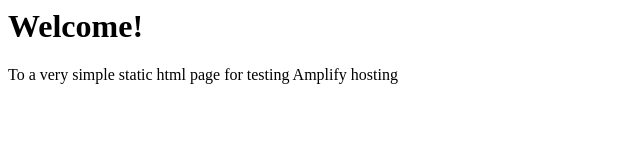
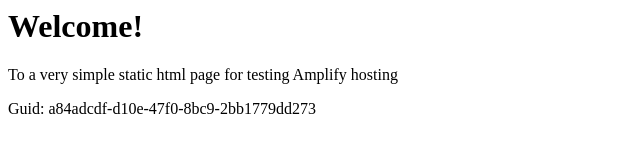
Before and after one commit to aws-aemilia-iad/Github-PR-Commit-Integration-Test-DoNotTouch-v1-prod-us-east-1, a website: page src/index.html in a window 1280 px wide. Shown: the whole page, without its empty margins (0-640 px from the left). Drawn offline with Linux system fonts and the light colour scheme.

Commit message:
commit from integ tests

```diff
--- a/src/index.html
+++ b/src/index.html
@@ -1,3 +1,5 @@
+
+
 <html lang="en">
 
 <head>
@@ -10,6 +12,6 @@
 <body>
     <h1>Welcome!</h1>
     <p>To a very simple static html page for testing Amplify hosting</p>
-</body>
+    <p>Guid: a84adcdf-d10e-47f0-8bc9-2bb1779dd273</p></body>
 
 </html>
```
